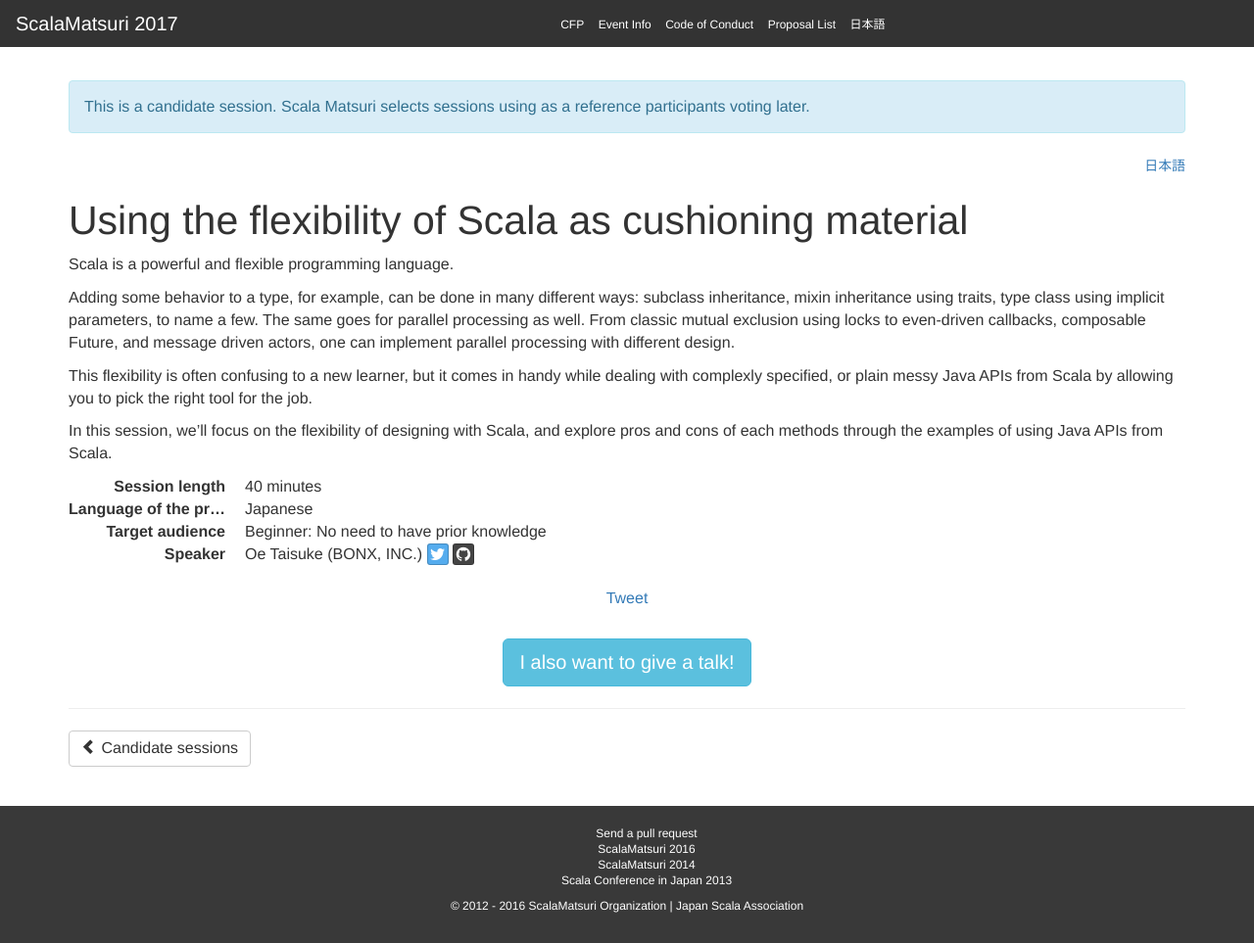
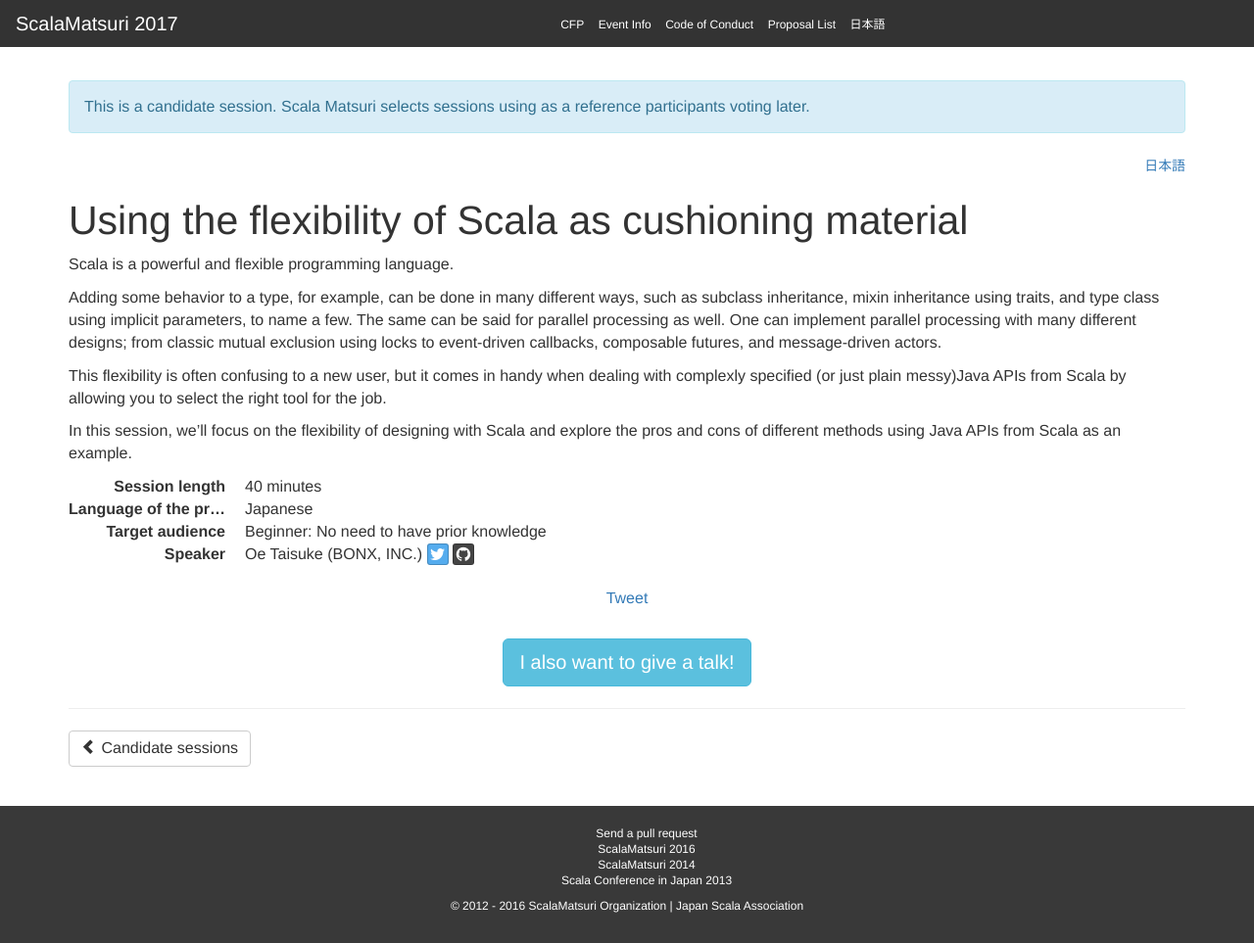
Before and after one commit to scalajp/2017.scalamatsuri.org, a Jekyll site: the page built from _candidates_en/TaisukeOe_1.md, in a window 1280 px wide and 963 px high. Shown: the whole window at 98% size. Built offline with Jekyll 4.4.1, drawn with Linux system fonts in a browser that asks for light colours; nearby versions of some CDN libraries; comment, search, counter and statistics services are not loaded.

Commit message:
Update TaisukeOe_1.md

```diff
--- a/_candidates_en/TaisukeOe_1.md
+++ b/_candidates_en/TaisukeOe_1.md
@@ -14,10 +14,10 @@
 ---
 Scala is a powerful and flexible programming language.
 
-Adding some behavior to a type, for example, can be done in many different ways: subclass inheritance, mixin inheritance using traits, type class using implicit parameters, to name a few.
-The same goes for parallel processing as well. From classic mutual exclusion using locks to even-driven callbacks, composable Future, and message driven actors, one can implement parallel processing with different design.
+Adding some behavior to a type, for example, can be done in many different ways, such as subclass inheritance, mixin inheritance using traits, and type class using implicit parameters, to name a few.
+The same can be said for parallel processing as well. One can implement parallel processing with many different designs; from classic mutual exclusion using locks to event-driven callbacks, composable futures, and message-driven actors.
 
-This flexibility is often confusing to a new learner, but it comes in handy while dealing with complexly specified, or plain messy Java APIs from Scala by allowing you to pick the right tool for the job.
+This flexibility is often confusing to a new user, but it comes in handy when dealing with complexly specified (or just plain messy)Java APIs from Scala by allowing you to select the right tool for the job.
 
-In this session, we'll focus on the flexibility of designing with Scala,
-and explore pros and cons of each methods through the examples of using Java APIs from Scala.
+In this session, we'll focus on the flexibility of designing with Scala
+and explore the pros and cons of different methods using Java APIs from Scala as an example.
```
